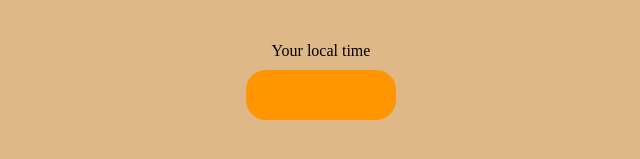
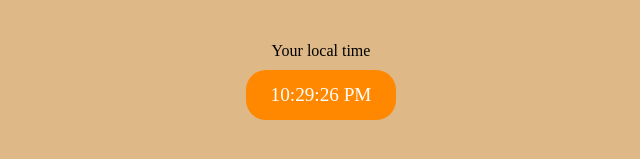
Before and after one commit to AyeshaAnwar2/digital-clock-project, a plain HTML site: page index.html in a window 1280 px wide. Shown: the part 319-478 px from the top of the page, without its empty margins (319-959 px from the left). Drawn offline with Linux system fonts and the light colour scheme.

Commit message:
almost completed

```diff
--- a/script.js
+++ b/script.js
@@ -0,0 +1,6 @@
+const clock = document.getElementById('clock')
+
+setInterval(function () {
+    let date = new Date ();
+    clock.innerHTML = date.toLocaleTimeString();
+}, 1000);
--- a/style.css
+++ b/style.css
@@ -12,17 +12,17 @@ body{
 .container{
     text-align: center;
 }
-/* .container span{
-    display: block;
-} */
-/* #banner{
-    display: block;
-} */
+
 
 #clock{
     width: 150px;
     height: 50px;
-    background-color: rgb(255, 149, 0);
+    background-color: rgb(255, 136, 0);
     border-radius: 20px;
     margin-top: 10px;
+    display: flex;
+    justify-content: center;
+    align-items: center;
+    color: white;
+    font-size: larger;
 }
```
